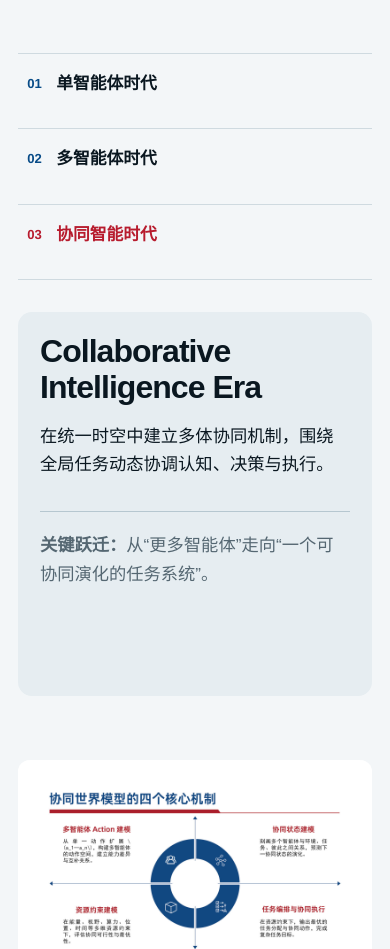
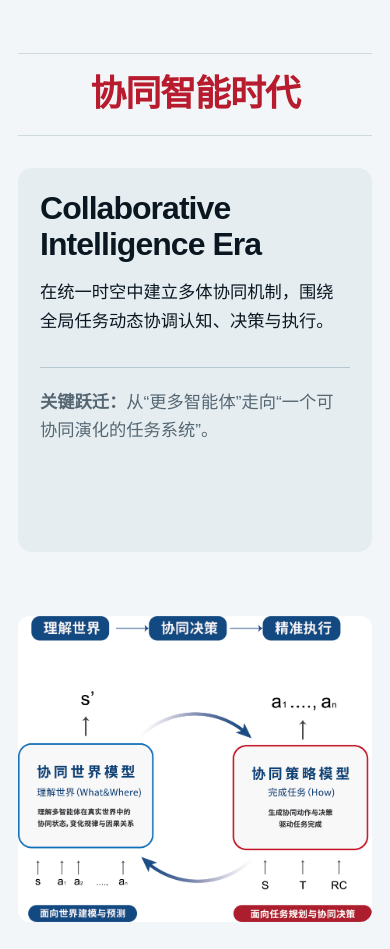
Before and after one commit to a5507203/melsy, a plain HTML site: page index.html in a window 390 px wide. Shown: the part 1541-2490 px from the top of the page. Drawn offline with Linux system fonts and the light colour scheme.

Commit message:
feat: refine theory and partnership sections

```diff
--- a/index.html
+++ b/index.html
@@ -93,29 +93,11 @@ FORM: 中文优先、技术编辑感、宽屏非对称构图；不引入模板
         </div>
 
         <div class="paradigm-layout">
-          <div class="paradigm-tabs" role="tablist" aria-label="智能范式演进" data-tab-list data-panel-host="#paradigm-panels">
-            <button class="paradigm-tab" id="tab-single" type="button" role="tab" aria-selected="false" aria-controls="panel-single" tabindex="-1">
-              <b>01</b><strong>单智能体时代</strong>
-            </button>
-            <button class="paradigm-tab" id="tab-multi" type="button" role="tab" aria-selected="false" aria-controls="panel-multi" tabindex="-1">
-              <b>02</b><strong>多智能体时代</strong>
-            </button>
-            <button class="paradigm-tab" id="tab-collaborative" type="button" role="tab" aria-selected="true" aria-controls="panel-collaborative">
-              <b>03</b><strong>协同智能时代</strong>
-            </button>
+          <div class="paradigm-current">
+            <strong>协同智能时代</strong>
           </div>
-          <div class="paradigm-stage" id="paradigm-panels">
-            <article class="paradigm-panel" id="panel-single" role="tabpanel" aria-labelledby="tab-single">
-              <h3>Single-Agent Era</h3>
-              <p>理解环境与单个动作，围绕单一智能体建立感知、判断与行动链路。</p>
-              <p class="limit"><strong>能力边界：</strong>面对多体互动和动态环境时，单体信息与行动能力有限。</p>
-            </article>
-            <article class="paradigm-panel" id="panel-multi" role="tabpanel" aria-labelledby="tab-multi">
-              <h3>Multi-Agent Era</h3>
-              <p>多个智能体并行执行任务，扩展覆盖范围与任务吞吐。</p>
-              <p class="limit"><strong>能力边界：</strong>目标相互独立时，容易出现资源竞争、信息割裂与决策冲突。</p>
-            </article>
-            <article class="paradigm-panel" id="panel-collaborative" role="tabpanel" aria-labelledby="tab-collaborative">
+          <div class="paradigm-stage">
+            <article class="paradigm-panel">
               <h3>Collaborative Intelligence Era</h3>
               <p>在统一时空中建立多体协同机制，围绕全局任务动态协调认知、决策与执行。</p>
               <p class="limit"><strong>关键跃迁：</strong>从“更多智能体”走向“一个可协同演化的任务系统”。</p>
@@ -125,7 +107,7 @@ FORM: 中文优先、技术编辑感、宽屏非对称构图；不引入模板
 
         <div class="formula-field">
           <figure class="architecture-image">
-            <img src="assets/v2/theory/architecture.jpg" alt="协同世界模型技术架构图：多智能体动作、协同状态、资源约束和任务编排共同形成任务闭环" loading="lazy" width="1600" height="2172">
+            <img src="assets/v2/theory/architecture.png" alt="协同世界模型与协同策略模型形成理解世界、协同决策和精准执行闭环的示意图" loading="lazy" width="1817" height="1566">
           </figure>
         </div>
 
@@ -275,6 +257,10 @@ FORM: 中文优先、技术编辑感、宽屏非对称构图；不引入模板
           <p>从联合研发到现场测试，墨悉与合作伙伴共同推动协同世界模型进入真实任务。</p>
         </div>
 
+        <figure class="partnership-slide">
+          <img src="assets/v2/partnership/business-plan-slide-21.png" alt="阶段性发展成果：产品落地、校企联动、荣誉加冕、产业认可与行业发声" loading="lazy" width="2000" height="1125">
+        </figure>
+
         <div class="partnership-layout partnership-layout--intro-aligned">
           <div class="partnership-copy">
             <span class="section-label">Featured Collaboration</span>
--- a/site.js
+++ b/site.js
@@ -39,51 +39,6 @@ if (menuButton && mobilePanel) {
   window.addEventListener('resize', () => {
     if (window.innerWidth > 900) setMenu(false);
   });
-}
-
-const tabLists = document.querySelectorAll('[data-tab-list]');
-
-for (const tabList of tabLists) {
-  const tabs = Array.from(tabList.querySelectorAll('[role="tab"]'));
-  const panelHost = document.querySelector(tabList.dataset.panelHost);
-  if (!panelHost || tabs.length === 0) continue;
-
-  const panels = Array.from(panelHost.querySelectorAll('[role="tabpanel"]'));
-
-  function activateTab(nextTab) {
-    for (const tab of tabs) {
-      const selected = tab === nextTab;
-      tab.setAttribute('aria-selected', String(selected));
-      tab.tabIndex = selected ? 0 : -1;
-    }
-
-    for (const panel of panels) {
-      panel.hidden = panel.id !== nextTab.getAttribute('aria-controls');
-    }
-  }
-
-  tabList.addEventListener('click', (event) => {
-    const nextTab = event.target.closest('[role="tab"]');
-    if (nextTab && tabs.includes(nextTab)) activateTab(nextTab);
-  });
-
-  tabList.addEventListener('keydown', (event) => {
-    const currentIndex = tabs.indexOf(document.activeElement);
-    if (currentIndex < 0) return;
-
-    let nextIndex = currentIndex;
-    if (event.key === 'ArrowRight' || event.key === 'ArrowDown') nextIndex = (currentIndex + 1) % tabs.length;
-    if (event.key === 'ArrowLeft' || event.key === 'ArrowUp') nextIndex = (currentIndex - 1 + tabs.length) % tabs.length;
-    if (event.key === 'Home') nextIndex = 0;
-    if (event.key === 'End') nextIndex = tabs.length - 1;
-    if (nextIndex === currentIndex) return;
-
-    event.preventDefault();
-    tabs[nextIndex].focus();
-    activateTab(tabs[nextIndex]);
-  });
-
-  activateTab(tabs.find((tab) => tab.getAttribute('aria-selected') === 'true') || tabs[0]);
 }
 
 const prefersReducedMotion = window.matchMedia('(prefers-reduced-motion: reduce)');
--- a/styles.css
+++ b/styles.css
@@ -620,47 +620,25 @@ body:not([data-page="home"]) .site-header {
   display: grid;
   grid-template-columns: minmax(16rem, 0.42fr) minmax(0, 1fr);
   gap: clamp(2rem, 6vw, 5rem);
-  align-items: start;
-}
-
-.paradigm-tabs {
-  display: grid;
-  border-top: 1px solid var(--line);
-}
-
-.paradigm-tab {
-  display: grid;
-  grid-template-columns: auto 1fr;
-  gap: 0.9rem;
-  align-items: center;
+  align-items: stretch;
+}
+
+.paradigm-current {
+  display: flex;
+  align-items: center;
+  justify-content: center;
   min-height: 5.2rem;
   padding: 1rem 0.6rem;
-  border: 0;
+  border-top: 1px solid var(--line);
   border-bottom: 1px solid var(--line);
-  background: transparent;
-  color: var(--muted);
-  text-align: left;
-  cursor: pointer;
-}
-
-.paradigm-tab b {
-  color: var(--brand-blue);
-  font-family: Helvetica, "Helvetica Neue", Arial, sans-serif;
-  font-size: 0.82rem;
-}
-
-.paradigm-tab strong {
-  color: var(--ink);
-  font-size: 1.05rem;
-}
-
-.paradigm-tab[aria-selected="true"] {
-  color: var(--ink);
-}
-
-.paradigm-tab[aria-selected="true"] b,
-.paradigm-tab[aria-selected="true"] strong {
+  text-align: center;
+}
+
+.paradigm-current strong {
   color: var(--brand-red);
+  font-size: clamp(2.25rem, 3vw, 3.5rem);
+  line-height: 1.08;
+  letter-spacing: -0.03em;
 }
 
 .paradigm-stage {
@@ -686,10 +664,6 @@ body:not([data-page="home"]) .site-header {
   padding-top: 1.2rem;
   border-top: 1px solid #b6c7d0;
   color: var(--muted);
-}
-
-.js .paradigm-panel[hidden] {
-  display: none;
 }
 
 .formula-field {
@@ -956,6 +930,17 @@ body:not([data-page="home"]) .site-header {
   margin-left: 0;
 }
 
+.partnership-slide {
+  margin: clamp(3rem, 6vw, 5rem) auto;
+}
+
+.partnership-slide img {
+  display: block;
+  width: 100%;
+  height: auto;
+  border-radius: var(--radius);
+}
+
 .partnership-copy h3 {
   margin-bottom: 1.2rem;
   font-size: clamp(2rem, 4vw, 3.6rem);
@@ -1579,21 +1564,6 @@ body:not([data-page="home"]) .site-header {
     grid-template-columns: 1fr;
   }
 
-  .paradigm-tabs {
-    grid-template-columns: repeat(3, 1fr);
-  }
-
-  .paradigm-tab {
-    grid-template-columns: 1fr;
-    align-content: start;
-    min-height: 7.3rem;
-    border-right: 1px solid var(--line);
-  }
-
-  .paradigm-tab:last-child {
-    border-right: 0;
-  }
-
   .product-chapter.is-reversed .product-media,
   .product-chapter.is-reversed .product-copy {
     order: initial;
@@ -1684,16 +1654,6 @@ body:not([data-page="home"]) .site-header {
   .signal-trace {
     left: 22%;
     width: 58%;
-  }
-
-  .paradigm-tabs {
-    grid-template-columns: 1fr;
-  }
-
-  .paradigm-tab {
-    grid-template-columns: auto 1fr;
-    min-height: 4.7rem;
-    border-right: 0;
   }
 
   .paradigm-stage {
```
Also changed, not shown: tests/site-smoke.mjs (+14 -12 lines), assets/v2/theory/architecture.png (added), 1 other file.
